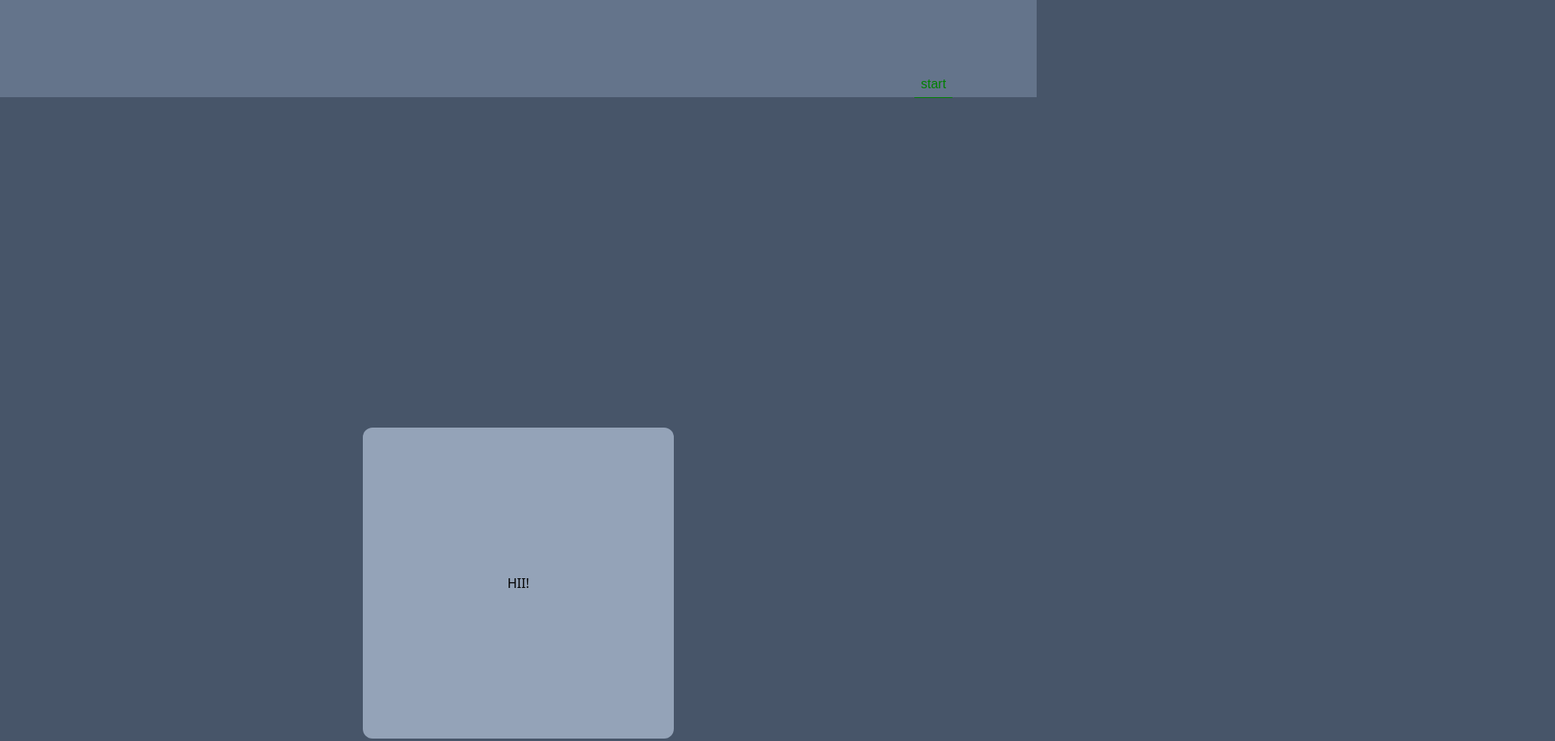
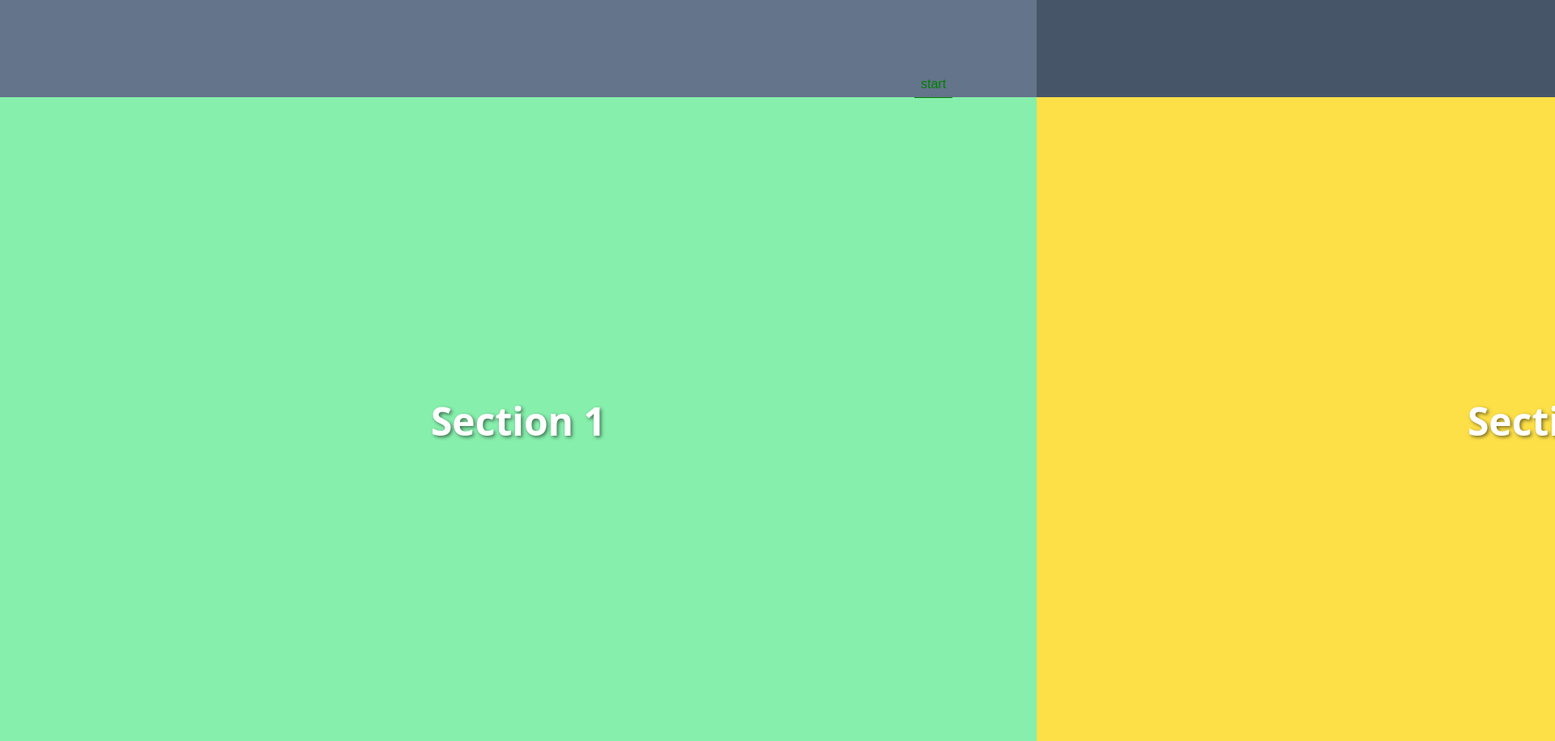
Before and after one commit to Ali-Hsv/Training, a website built with Vite: page GSAP/index.html in a window 1280 px wide. Shown: the part 680-1595 px from the top of the page at 81% size, 1920 px wide, since content can reach past the window. Built offline with nearby package versions, Linux system fonts and the light colour scheme.

Commit message:
horizontal scroll - GSAP

```diff
--- a/GSAP/index.html
+++ b/GSAP/index.html
@@ -7,19 +7,34 @@
     <title>GSAP</title>
     <link rel="stylesheet" href="src/style.css">
   </head>
-  <body class="bg-slate-600 m-0 p-0">
+  <body class="bg-slate-600 m-0 p-0 overflow-x-hidden scroll-smooth">
 
     <div class="space bg-slate-500 text-slate-200 text-5xl">
       <p>Scroll down to see the animation 👇</p>
     </div>
 
-    <div class="box2 main-box px-10 flex justify-center items-center flex-col">
-      <div class="box1 rounded-xl flex justify-center items-center w-96 h-96 bg-slate-400 "><span>HII!</span></div>
+    <div class="horizontal-sections-wrapper">
+      <div class="horizontal-sections-container">
+        <section class="section bg-green-300">
+          <h1>Section 1</h1>
+        </section>
+        <section class="section bg-yellow-300">
+          <h1>Section 2</h1>
+        </section>
+        <section class="section bg-red-300">
+          <h1>Section 3</h1>
+        </section>
+        <section class="section bg-blue-300">
+          <h1>Section 4</h1>
+        </section>
+
+      </div>
     </div>
 
     <div class="space bg-slate-500 text-slate-200 text-5xl">
       <p>End of page 🏁</p>
     </div>
+
     <!-- <div class="w-dvw h-dvh flex justify-center items-center flex-col gap-4">       -->
       <!-- <div id="block-visibility" class="hidden"><div class="block"><span>Hi!</span></div></div> -->
       <!-- <div class="flex gap-3">
--- a/GSAP/src/main.js
+++ b/GSAP/src/main.js
@@ -193,7 +193,7 @@ import { ScrollTrigger } from "gsap/ScrollTrigger";
 //   onRepeat: () => {console.log("Animation repeat")}
 // });
 
-//! - ScrollTrigger -
+//! - ScrollTrigger ->
 
 gsap.registerPlugin(ScrollTrigger);
 
@@ -216,26 +216,43 @@ gsap.registerPlugin(ScrollTrigger);
 //   }
 // );
 
-gsap.to('.box1', {
-  rotateY: 0,
-  rotateZ: 90,
-  rotateX: 180,
-  opacity: 0,
-  scale: 1.2,
-  ease: 'elastic.inOut',
+// gsap.to('.box1', {
+//   rotateY: 0,
+//   rotateZ: 90,
+//   rotateX: 180,
+//   opacity: 0,
+//   scale: 1.2,
+//   ease: 'elastic.inOut',
 
-  scrollTrigger: {
-    trigger:'.box2',
-    start: 'top center',
-    end: 'bottom top',
-    scrub:true,
-    markers: true,
-  },
-}
-)
+//   scrollTrigger: {
+//     trigger:'.box2',
+//     start: 'top center',
+//     end: 'bottom top',
+//     scrub:true,
+//     markers: true,
+//   },
+// }
+// );
 
 //todo - Callbacks:
 //* onEnter: Triggers when the trigger enters the field of view.
 //* onLeave: Triggers when the trigger leaves the field of view.
 //* onToggle: triggered when the ScrollTrigger status changes from "active" to "inactive" and vice versa.
 //* onEnterBack, onLeaveBack: triggers when scrolling back.
+
+const container = document.querySelector('.horizontal-sections-container');
+const totalWidth = container.scrollWidth - window.innerWidth;
+const horizontalScrollTween = gsap.to(container, {
+  x: -totalWidth,
+  ease: 'none'
+});
+
+ScrollTrigger.create({
+  trigger: ".horizontal-sections-wrapper",
+  pin: true,
+  start: 'top top',
+  end: "+=" + totalWidth,
+  scrub: 1,
+  animation: horizontalScrollTween,
+  markers: true
+})
--- a/GSAP/src/style.css
+++ b/GSAP/src/style.css
@@ -11,7 +11,26 @@
 .main-box{
   height: 150vh;
 }
-
+.horizontal-sections-container{
+  width: 400vw;
+  height: 100vh;
+  display: flex;
+  flex-wrap: nowrap;
+  background: #000;
+}
+.section{
+  flex-shrink: 0; /* Important: prevents sections from shrinking */
+  width: 100vw;
+  height: 100vh;
+  display: flex;
+  justify-content: center;
+  align-items: center;
+  font-size: 3rem;
+  font-weight: bold;
+  color: white;
+  text-shadow: 2px 2px 4px rgba(0,0,0,0.5);
+  transition: backgroun-color 0.5 ease;
+}
 .space{
   height: 100vh;
   display: flex;
```
